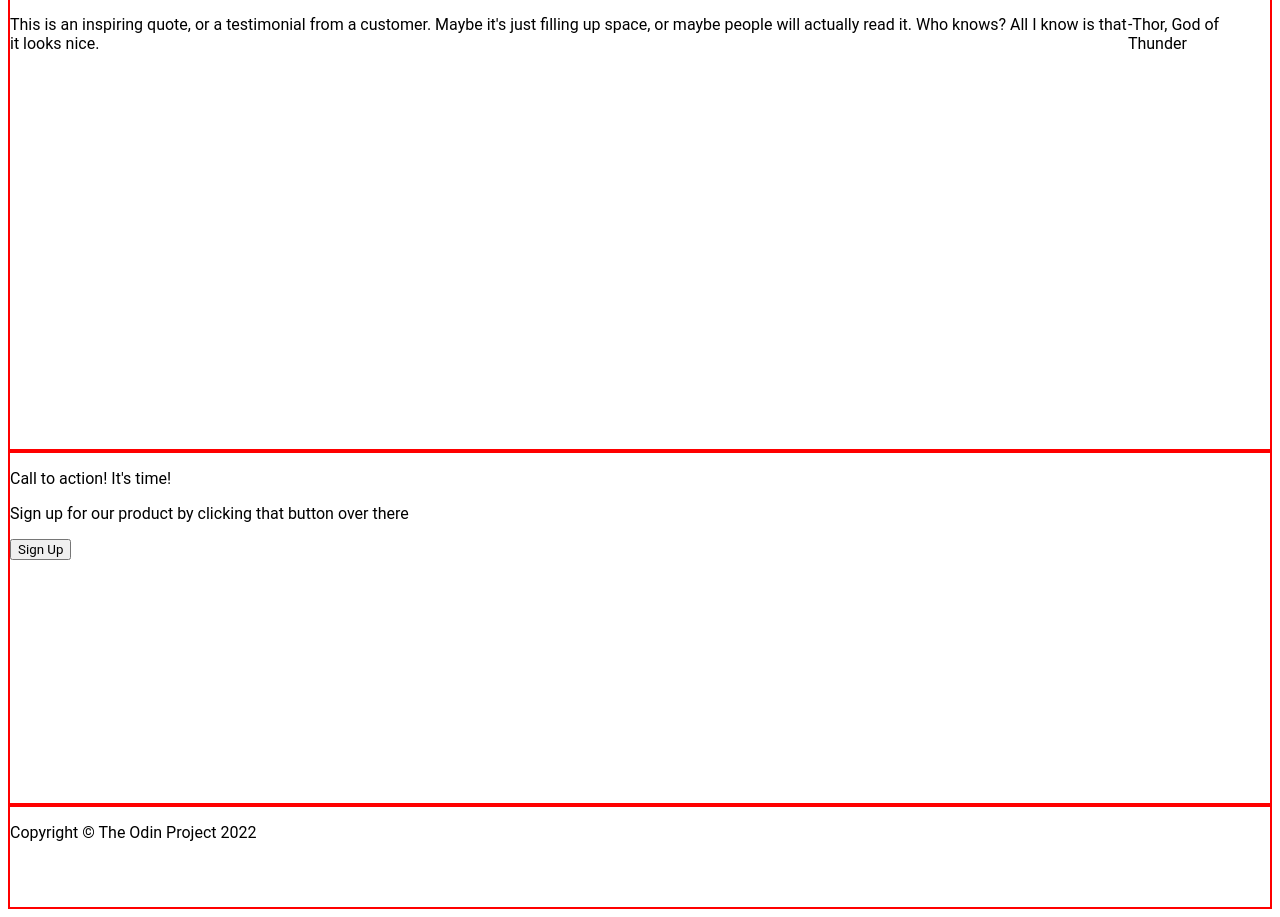
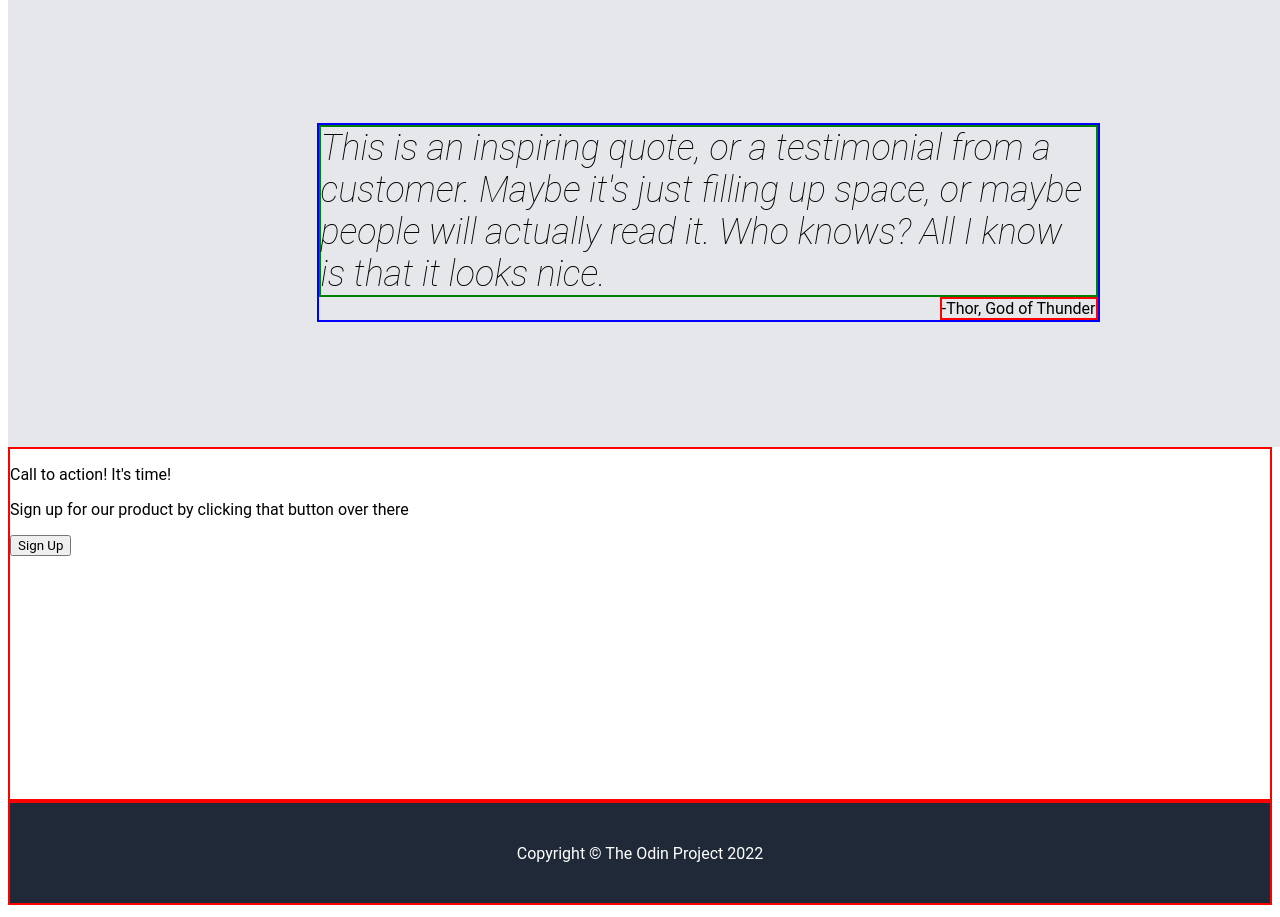
Before and after one commit to Nabin02/landing-page, a plain HTML site: page index.html in a window 1280 px wide. Shown: the part 981-1898 px from the top of the page. Drawn offline with Linux system fonts and the light colour scheme.

Commit message:
Update third section's style

```diff
--- a/index.html
+++ b/index.html
@@ -58,8 +58,12 @@
         </section>
 
         <section class="heading7">
-            <p>This is an inspiring quote, or a testimonial from a customer. Maybe it&apos;s just filling up space, or maybe people will actually read it. Who knows? All I know is that it looks nice.</p>
-            <p>-Thor, God of Thunder</p>
+            <div class="menu-eleven">
+                <div class="menu-eleven-one">
+                    <p class="menu-eleven-one-one">This is an inspiring quote, or a testimonial from a customer. Maybe it&apos;s just filling up space, or maybe people will actually read it. Who knows? All I know is that it looks nice.</p>
+                </div>
+                <p class="menu-eleven-two">-Thor, God of Thunder</p>
+            </div>
         </section>
 
         <section class="heading8">
--- a/style.css
+++ b/style.css
@@ -142,9 +142,38 @@
 }
 
 .heading7 {
+    display: flex;
+    height: 450px;
+    justify-content: center;
+    align-items: center;
+    min-width: 1400px;
+    background-color: #E5E7EB;
+}
+
+.menu-eleven {
+    border: 2px solid blue;
+    display: flex;
+    justify-content: center;
+    flex-direction: column;
+}
+
+.menu-eleven-one {
+    border: 2px solid green;
+    width: 775px;
+    font-style: italic;
+    font-weight: lighter;
+    font-size: 36px;
+}
+
+.menu-eleven-one-one {
+    margin: 0px;
+}
+
+.menu-eleven-two {
     border: 2px solid red;
     display: flex;
-    height: 450px;
+    align-self: flex-end;
+    margin: 0px;
 }
 
 .heading8 {
@@ -155,6 +184,10 @@
 
 .heading9 {
     border: 2px solid red;
-    /* display: flex; */
+    display: flex;
     height: 100px;
+    background-color: #1F2937;
+    color: white;
+    justify-content: center;
+    align-items: center;
 }
```
